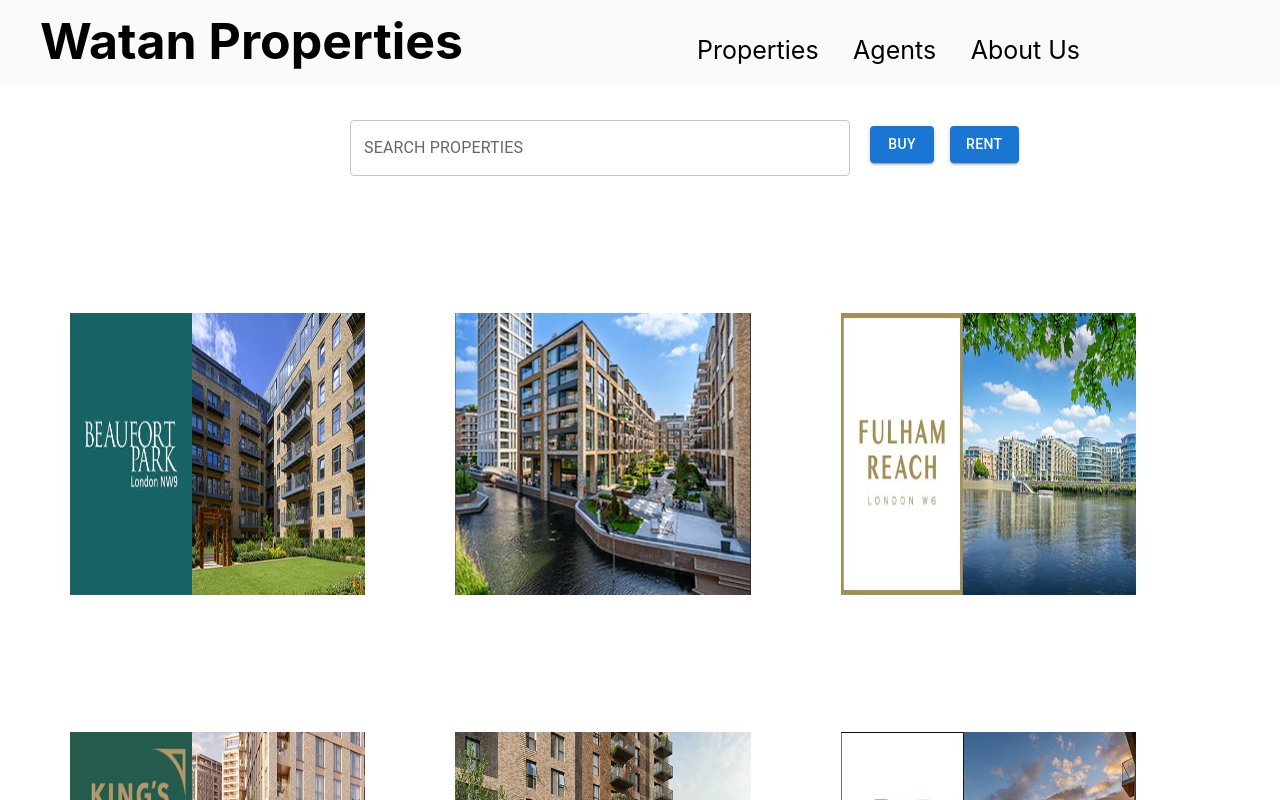
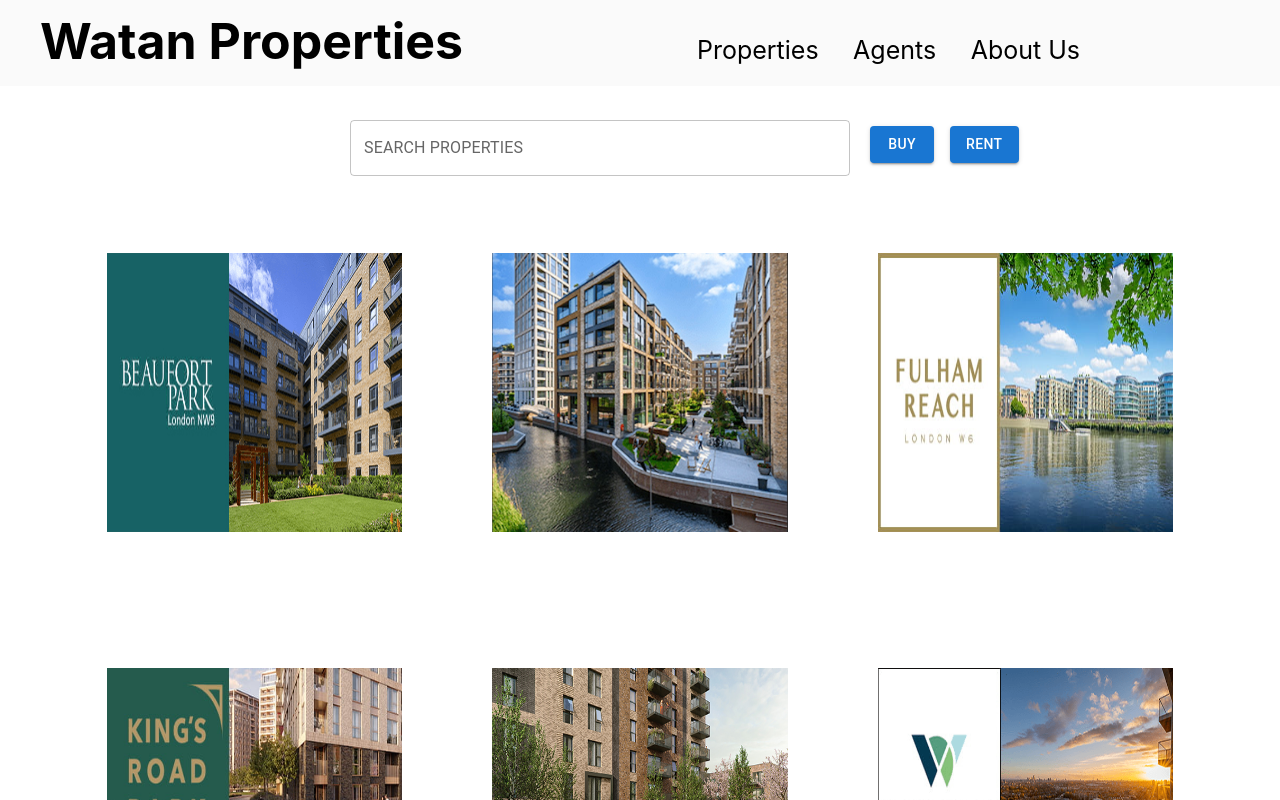
Before and after one commit to samim195/real-estate, a React (Create React App) app: page /properties in a window 1280 px wide. Shown: the top 800 px of the page. Built offline with nearby package versions, Linux system fonts and the light colour scheme.

Commit message:
fix layload

```diff
--- a/src/Components/Properties/BoxList/BoxList.js
+++ b/src/Components/Properties/BoxList/BoxList.js
@@ -19,17 +19,10 @@
     ];
 
     return (
-        <Grid container spacing={2} justifyContent={"center"} sx={{ padding:'70px', left:'100px'}}>
+        <Grid container spacing={2} justifyContent={"center"} sx={{ padding:'10px 70px'}}>
             {images.map((image) => (
-                <Grid key={image.id} item xs={12} sm={4}>
-                <img
-                src={image.src}
-                style={{
-                    width: '80%',
-                    height: '70%',
-                    marginTop: '150px'
-                }}
-                />
+                <Grid key={image.id} item xs={12} sm={4} sx={{ display:'flex', justifyContent: 'center'}}>
+                <img src={image.src} style={{ width: '80%', height: '70%', marginTop: '150px' }}/>
             </Grid>
             ))}
         </Grid>
--- a/src/layer3/Layer3.js
+++ b/src/layer3/Layer3.js
@@ -1,6 +1,5 @@
 import React from 'react'
 import './layer3.css'
-import Image from 'react-bootstrap/Image';
 import pc1 from './pc1.jpg'
 
 function Layer3 () {
--- a/src/layer3/layer3.css
+++ b/src/layer3/layer3.css
@@ -9,18 +9,17 @@
     font-size: 40px;
     color:peru;
     font-family: serif;
-    left: 200px;
+    padding: 0 150px;
 }
 
 .lay2 {
     position: relative;
     text-align: centre;
-    left: 600px;
     top: -110px;
     font-size: 40px;
     color:peru;
     overflow: visible;
-
+    padding: 0 500px;
 }
 
 .lay3 {
@@ -28,8 +27,8 @@
     position: relative;
     font-size: 40px;
     color:peru;
-    right: 300px;
     top: -200px;
+    padding: 0 200px;
 }
 
 .lay4 {
```
